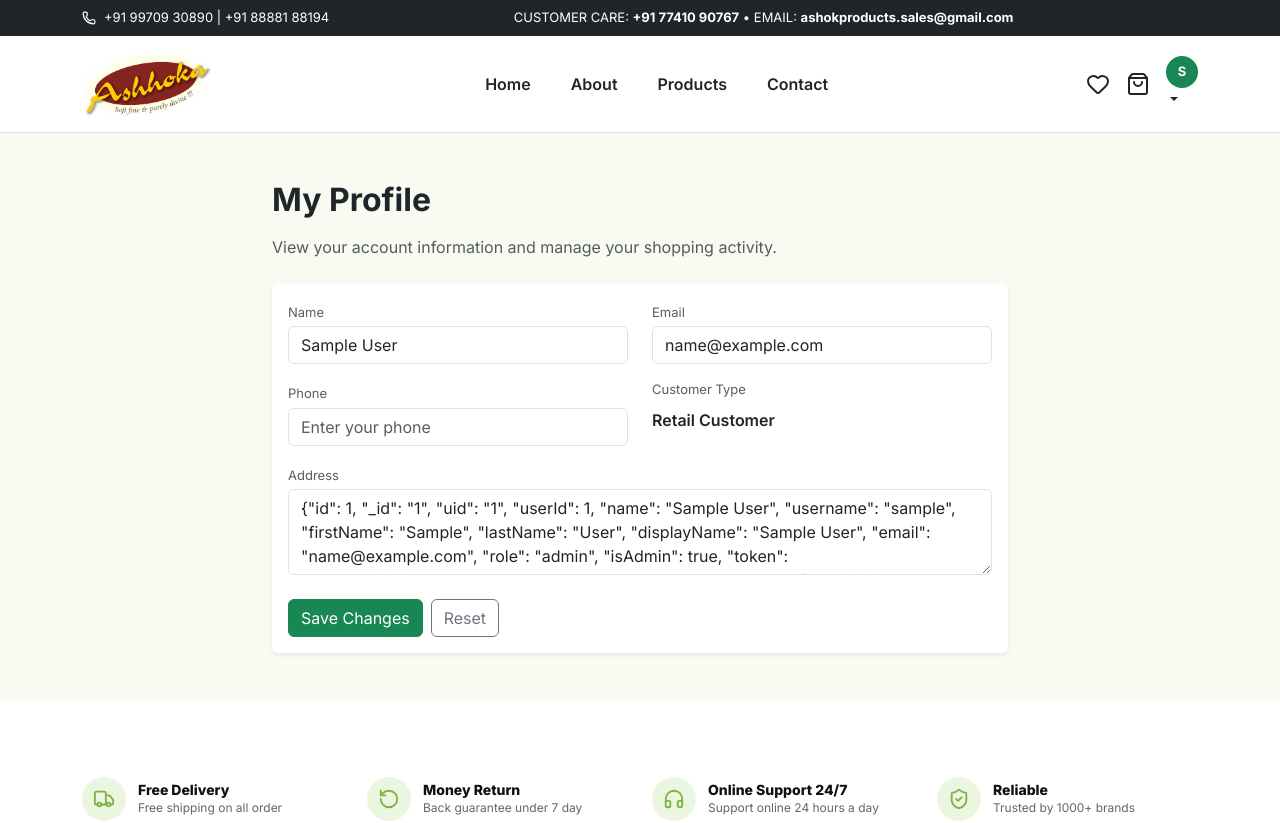
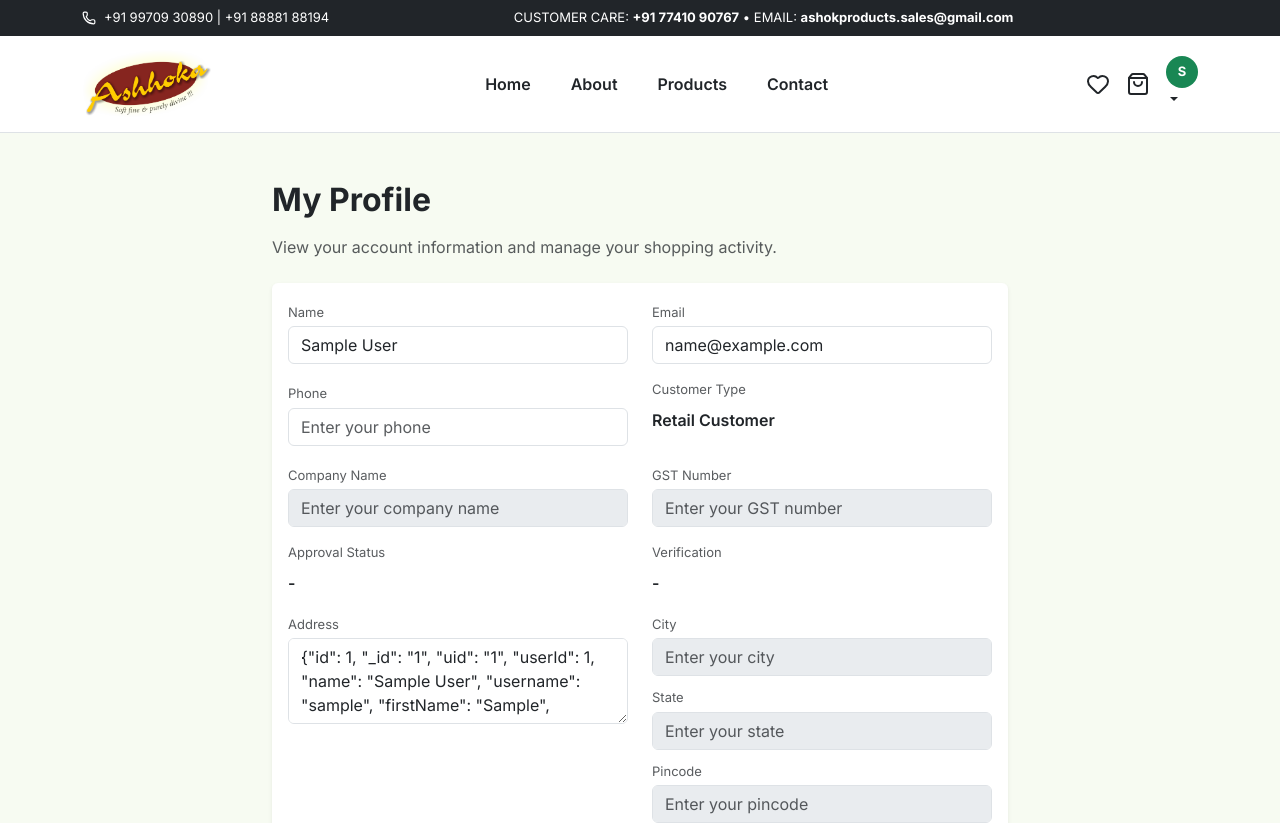
Before and after one commit to VedikaSonar/Ashoka, a React (Vite) app: page /my-profile in a window 1280 px wide. Shown: the top 823 px of the page. Built offline with nearby package versions, Linux system fonts and the light colour scheme; no server answers; sample sign-in values are in the browser's storage.

Commit message:
Add wholesaler profile fields
Fix cart & wishlist count in header

Update profile and header for wholesaler support

```diff
--- a/src/Pages/Cart.jsx
+++ b/src/Pages/Cart.jsx
@@ -21,6 +21,17 @@ const Cart = () => {
   const [error, setError] = useState('');
   const [message, setMessage] = useState('');
   const [currentPage, setCurrentPage] = useState(1);
+  const [customerType, setCustomerType] = useState('Retail Customer');
+
+  useEffect(() => {
+    if (typeof localStorage === 'undefined') return;
+    const wholesalerToken = localStorage.getItem('wholesalerToken');
+    if (wholesalerToken) {
+      setCustomerType('Wholesaler');
+    } else {
+      setCustomerType('Retail Customer');
+    }
+  }, []);
 
   const loadCart = async () => {
     const token = getAuthToken();
@@ -152,6 +163,10 @@ const Cart = () => {
             <span className="dot">•</span>
             <span className="active">Cart</span>
           </nav>
+          <div className="mt-2 small">
+            You are logged in as{' '}
+            <span className="fw-semibold">{customerType}</span>
+          </div>
         </Container>
       </section>
 
--- a/src/Pages/UserProfile.jsx
+++ b/src/Pages/UserProfile.jsx
@@ -7,33 +7,76 @@ const API_BASE = 'http://127.0.0.1:5000/api';
 const UserProfile = () => {
   const navigate = useNavigate();
   const [user, setUser] = useState(null);
+  const [profileType, setProfileType] = useState('user');
   const [name, setName] = useState('');
   const [email, setEmail] = useState('');
   const [phone, setPhone] = useState('');
   const [address, setAddress] = useState('');
+  const [businessName, setBusinessName] = useState('');
+  const [gstNumber, setGstNumber] = useState('');
+  const [approvalStatus, setApprovalStatus] = useState('');
+  const [city, setCity] = useState('');
+  const [stateName, setStateName] = useState('');
+  const [pincode, setPincode] = useState('');
+  const [isVerified, setIsVerified] = useState(false);
   const [saving, setSaving] = useState(false);
   const [message, setMessage] = useState('');
   const [error, setError] = useState('');
 
   useEffect(() => {
     if (typeof localStorage === 'undefined') return;
-    const token = localStorage.getItem('userToken');
-    const infoRaw = localStorage.getItem('userInfo');
-    if (!token || !infoRaw) {
-      navigate('/auth');
-      return;
-    }
+    const userToken = localStorage.getItem('userToken');
+    const userInfoRaw = localStorage.getItem('userInfo');
+    const wholesalerToken = localStorage.getItem('wholesalerToken');
+    const wholesalerInfoRaw = localStorage.getItem('wholesalerInfo');
+
+    if (userToken && userInfoRaw) {
+      setProfileType('user');
       try {
-      const parsed = JSON.parse(infoRaw);
+        const parsed = JSON.parse(userInfoRaw);
         setUser(parsed);
         setName(parsed.name || '');
         setEmail(parsed.email || '');
         setPhone(parsed.phone || '');
         const storedAddress = localStorage.getItem('userAddress') || parsed.address || '';
         setAddress(storedAddress);
+        setBusinessName('');
+        setGstNumber('');
+        setApprovalStatus('');
+        setCity(parsed.city || '');
+        setStateName(parsed.state || '');
+        setPincode(parsed.pincode || '');
+        setIsVerified(false);
       } catch {
         setUser(null);
       }
+      return;
+    }
+
+    if (wholesalerToken && wholesalerInfoRaw) {
+      setProfileType('wholesaler');
+      try {
+        const parsed = JSON.parse(wholesalerInfoRaw);
+        setUser(parsed);
+        setName(parsed.name || '');
+        setEmail(parsed.email || '');
+        setPhone(parsed.phone || '');
+        const storedAddress = localStorage.getItem('userAddress') || parsed.address || '';
+        setAddress(storedAddress);
+        setBusinessName(parsed.business_name || '');
+        setGstNumber(parsed.gst_number || '');
+        setApprovalStatus(parsed.status || '');
+         setCity(parsed.city || '');
+         setStateName(parsed.state || '');
+         setPincode(parsed.pincode || '');
+         setIsVerified(Boolean(parsed.is_verified));
+      } catch {
+        setUser(null);
+      }
+      return;
+    }
+
+    navigate('/auth');
   }, [navigate]);
 
   const handleSave = async (event) => {
@@ -42,7 +85,23 @@ const UserProfile = () => {
     setMessage('');
 
     if (typeof localStorage === 'undefined') return;
-    const token = localStorage.getItem('userToken');
+    const userToken = localStorage.getItem('userToken');
+    const wholesalerToken = localStorage.getItem('wholesalerToken');
+
+    let token = null;
+    let endpoint = `${API_BASE}/users/profile`;
+    let storageKey = 'userInfo';
+
+    if (profileType === 'wholesaler' && wholesalerToken) {
+      token = wholesalerToken;
+      endpoint = `${API_BASE}/wholesalers/profile`;
+      storageKey = 'wholesalerInfo';
+    } else if (userToken) {
+      token = userToken;
+      endpoint = `${API_BASE}/users/profile`;
+      storageKey = 'userInfo';
+    }
+
     if (!token) {
       navigate('/auth');
       return;
@@ -50,32 +109,61 @@ const UserProfile = () => {
 
     setSaving(true);
     try {
-      const response = await fetch(`${API_BASE}/users/profile`, {
+      const body =
+        profileType === 'wholesaler'
+          ? {
+              name,
+              email,
+              phone,
+              business_name: businessName,
+              gst_number: gstNumber,
+              address,
+              city,
+              state: stateName,
+              pincode,
+            }
+          : {
+              name,
+              email,
+              phone,
+            };
+
+      const response = await fetch(endpoint, {
         method: 'PUT',
         headers: {
           'Content-Type': 'application/json',
-          Authorization: `Bearer ${token}`
+          Authorization: `Bearer ${token}`,
         },
-        body: JSON.stringify({
-          name,
-          email,
-          phone
-        })
+        body: JSON.stringify(body),
       });
       const data = await response.json();
       if (!response.ok) {
         throw new Error(data.message || 'Failed to update profile');
       }
 
-      const updatedUser = data.user || {
+      const updatedUser =
+        data.user || data.wholesaler || {
           ...(user || {}),
           name,
           email,
-        phone
+          phone,
+          address,
+          business_name: businessName,
+          gst_number: gstNumber,
+          city,
+          state: stateName,
+          pincode,
         };
 
       setUser(updatedUser);
-      localStorage.setItem('userInfo', JSON.stringify(updatedUser));
+      localStorage.setItem(storageKey, JSON.stringify(updatedUser));
+      setBusinessName(updatedUser.business_name || '');
+      setGstNumber(updatedUser.gst_number || '');
+      setApprovalStatus(updatedUser.status || approvalStatus);
+      setCity(updatedUser.city || '');
+      setStateName(updatedUser.state || '');
+      setPincode(updatedUser.pincode || '');
+      setIsVerified(Boolean(updatedUser.is_verified));
       if (address) {
         localStorage.setItem('userAddress', address);
       }
@@ -168,11 +256,57 @@ const UserProfile = () => {
                     </Col>
                     <Col md={6} className="mb-3">
                       <div className="mb-2 text-muted small">Customer Type</div>
-                      <div className="fw-semibold">Retail Customer</div>
+                      <div className="fw-semibold">
+                        {profileType === 'wholesaler' ? 'Wholesaler' : 'Retail Customer'}
+                      </div>
                     </Col>
                   </Row>
                   <Row>
-                    <Col className="mb-3">
+                    <Col md={6} className="mb-3">
+                      <Form.Group controlId="profileCompanyName">
+                        <Form.Label className="text-muted small mb-1">Company Name</Form.Label>
+                        <Form.Control
+                          type="text"
+                          value={businessName}
+                          onChange={(event) => setBusinessName(event.target.value)}
+                          placeholder="Enter your company name"
+                          disabled={profileType !== 'wholesaler'}
+                        />
+                      </Form.Group>
+                    </Col>
+                    <Col md={6} className="mb-3">
+                      <Form.Group controlId="profileGstNumber">
+                        <Form.Label className="text-muted small mb-1">GST Number</Form.Label>
+                        <Form.Control
+                          type="text"
+                          value={gstNumber}
+                          onChange={(event) => setGstNumber(event.target.value)}
+                          placeholder="Enter your GST number"
+                          disabled={profileType !== 'wholesaler'}
+                        />
+                      </Form.Group>
+                    </Col>
+                  </Row>
+                  <Row>
+                    <Col md={6} className="mb-3">
+                      <div className="mb-2 text-muted small">Approval Status</div>
+                      <div className="fw-semibold text-capitalize">
+                        {profileType === 'wholesaler' ? approvalStatus || 'pending' : '-'}
+                      </div>
+                    </Col>
+                    <Col md={6} className="mb-3">
+                      <div className="mb-2 text-muted small">Verification</div>
+                      <div className="fw-semibold">
+                        {profileType === 'wholesaler'
+                          ? isVerified
+                            ? 'Verified'
+                            : 'Not Verified'
+                          : '-'}
+                      </div>
+                    </Col>
+                  </Row>
+                  <Row>
+                    <Col md={6} className="mb-3">
                       <Form.Group controlId="profileAddress">
                         <Form.Label className="text-muted small mb-1">Address</Form.Label>
                         <Form.Control
@@ -181,6 +315,38 @@ const UserProfile = () => {
                           value={address}
                           onChange={(event) => setAddress(event.target.value)}
                           placeholder="Enter your address"
+                        />
+                      </Form.Group>
+                    </Col>
+                    <Col md={6} className="mb-3">
+                      <Form.Group controlId="profileCity">
+                        <Form.Label className="text-muted small mb-1">City</Form.Label>
+                        <Form.Control
+                          type="text"
+                          value={city}
+                          onChange={(event) => setCity(event.target.value)}
+                          placeholder="Enter your city"
+                          disabled={profileType !== 'wholesaler'}
+                        />
+                      </Form.Group>
+                      <Form.Group controlId="profileState" className="mt-2">
+                        <Form.Label className="text-muted small mb-1">State</Form.Label>
+                        <Form.Control
+                          type="text"
+                          value={stateName}
+                          onChange={(event) => setStateName(event.target.value)}
+                          placeholder="Enter your state"
+                          disabled={profileType !== 'wholesaler'}
+                        />
+                      </Form.Group>
+                      <Form.Group controlId="profilePincode" className="mt-2">
+                        <Form.Label className="text-muted small mb-1">Pincode</Form.Label>
+                        <Form.Control
+                          type="text"
+                          value={pincode}
+                          onChange={(event) => setPincode(event.target.value)}
+                          placeholder="Enter your pincode"
+                          disabled={profileType !== 'wholesaler'}
                         />
                       </Form.Group>
                     </Col>
```
Also changed, not shown: src/Pages/Checkout.jsx (+11 -0 lines), src/Pages/Home.jsx (+20 -6 lines), src/Pages/Orders.jsx (+16 -2 lines), src/Pages/Product.jsx (+20 -6 lines), src/Pages/Wishlist.jsx (+15 -0 lines). Lines whose indentation alone changed are shown as unchanged.
